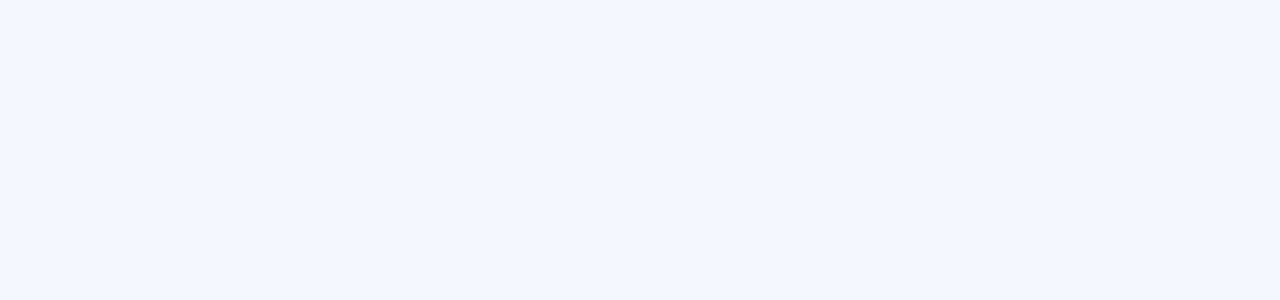
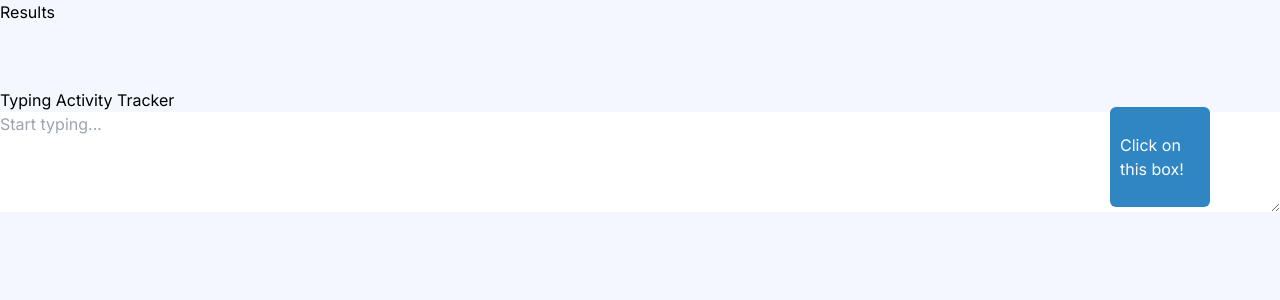
Before and after one commit to EmanSza/2023-hackathon-centennialhacks, a Next.js app in the folder client/: page / in a window 1280 px wide. Shown: the top 300 px of the page. Built offline with nearby package versions, Linux system fonts and the light colour scheme; a web font is replaced by a local one.

Commit message:
mouse movement

```diff
--- /dev/null
+++ b/client/src/app/components/Square.tsx
@@ -0,0 +1,15 @@
+// components/Square.js
+
+import React from 'react';
+
+const Square = ({ top, left, onMouseEnter }: any) => {
+	return (
+		<div
+			className='square'
+			style={{ top, left }}
+			onMouseEnter={onMouseEnter}
+		></div>
+	);
+};
+
+export default Square;
--- /dev/null
+++ b/client/src/app/components/TypingComponent.tsx
@@ -0,0 +1,48 @@
+'use client';
+import React, { useState, useEffect } from 'react';
+
+const TypingPage = () => {
+	const [text, setText] = useState('');
+	const [startTime, setStartTime] = useState<any>(null);
+	const [wordsPerMinute, setWordsPerMinute] = useState(0);
+
+	const handleInputChange = (e: any) => {
+		const inputValue = e.target.value;
+		setText(inputValue);
+	};
+
+	useEffect(() => {
+		if (text && !startTime) {
+			// Start the timer when the user begins typing
+			setStartTime(Date.now());
+		} else if (!text && startTime) {
+			// Clear the timer when the user stops typing
+			setStartTime(null);
+			setWordsPerMinute(0);
+		} else if (text && startTime) {
+			// Calculate words per minute when the user is typing
+			const currentTime = Date.now();
+			const elapsedTimeInSeconds = (currentTime - startTime) / 1000;
+			const words = text.split(' ').filter(word => word !== '').length;
+			const wordsPerMinuteValue = (words / elapsedTimeInSeconds) * 60;
+			setWordsPerMinute(wordsPerMinuteValue);
+		}
+	}, [text, startTime]);
+
+	return (
+		<div className='mt-16'>
+			<h1>Typing Activity Tracker</h1>
+			<textarea
+				placeholder='Start typing...'
+				value={text}
+				onChange={handleInputChange}
+				style={{ width: '100%', minHeight: '100px' }}
+			/>
+			<div>
+				{startTime && <p>Words per Minute: {wordsPerMinute.toFixed(2)} WPM</p>}
+			</div>
+		</div>
+	);
+};
+
+export default TypingPage;
--- a/client/src/app/layout.tsx
+++ b/client/src/app/layout.tsx
@@ -1,4 +1,4 @@
-'use client'
+'use client';
 import './globals.css';
 import 'react-toastify/dist/ReactToastify.css';
 import type { Metadata } from 'next';
@@ -19,10 +19,10 @@ export default function RootLayout({
 			<body className={inter.className}>
 				<main>
 					<ReactQueryProviders>
-						<SessionProvider>
-							<NextTopLoader />
-							{children}
-						</SessionProvider>
+						{/* <SessionProvider> */}
+						<NextTopLoader />
+						{children}
+						{/* </SessionProvider> */}
 					</ReactQueryProviders>
 				</main>
 			</body>
--- a/client/src/app/page.tsx
+++ b/client/src/app/page.tsx
@@ -1,9 +1,95 @@
-import Image from 'next/image'
+'use client';
+import React, { useState, useEffect } from 'react';
+import TypingPage from './components/TypingComponent';
 
-export default function Home() {
-  return (
-    <main className="flex min-h-screen flex-col items-center justify-between p-24">
+const getRandomPosition = () => {
+	const maxX = window.innerWidth - 100;
+	const maxY = window.innerHeight - 100;
+	const x = Math.floor(Math.random() * maxX);
+	const y = Math.floor(Math.random() * maxY);
+	return { x, y, startTime: null };
+};
 
-    </main>
-  )
-}
+const HomePage = () => {
+	const [squares, setSquares] = useState<any>([]);
+	const [results, setResults] = useState<any>([]);
+
+	const handleSquareClick = (e: any, square: any) => {
+		const mouseX = e.clientX;
+		const mouseY = e.clientY;
+		const timeToEnter = Number(Date.now()) - Number(square.startTime);
+		const positionInSquare = {
+			x: mouseX - square.x,
+			y: mouseY - square.y,
+		};
+
+		setResults([...results, { timeToEnter, positionInSquare }]);
+		setSquares([]);
+
+		if (results.length < 3) {
+			setTimeout(() => {
+				setSquares([...squares, getRandomPosition()]);
+			}, 1000);
+		}
+	};
+
+	useEffect(() => {
+		// Generate initial squares when the page loads
+		setSquares([getRandomPosition()]);
+	}, []);
+
+	return (
+		<>
+			<div>
+				{squares.map((square: any, index: number) => (
+					<div
+						key={index}
+						onClick={e => handleSquareClick(e, square)}
+						style={{
+							position: 'absolute',
+							top: `${square.y}px`,
+							left: `${square.x}px`,
+							width: '100px',
+							height: '100px',
+							backgroundColor: '#3085C3',
+							color: 'white',
+							padding: '6px 10px',
+							borderRadius: 6,
+							display: 'flex',
+							alignItems: 'center',
+							justifyContent: 'center',
+							cursor: 'pointer',
+						}}
+					>
+						<p>Click on this box!</p>
+					</div>
+				))}
+				<div>
+					<h2>Results</h2>
+					<ul>
+						{results.map((result: any, index: number) => (
+							<li key={index}>
+								Time to Enter: {(result.timeToEnter / 1000).toFixed(3)}ms,
+								Position in Square: x=
+								{result.positionInSquare.x}, y={result.positionInSquare.y}
+							</li>
+						))}
+					</ul>
+					{results.length >= 3 && (
+						<p>
+							Average Time to Enter:{' '}
+							{results.reduce(
+								(acc: any, curr: any) => acc + curr.timeToEnter,
+								0
+							) / results.length}
+							ms
+						</p>
+					)}
+				</div>
+			</div>
+			<TypingPage />
+		</>
+	);
+};
+
+export default HomePage;
```
Also changed, not shown: 1 other file (tests, documents, lock files or other folders).
